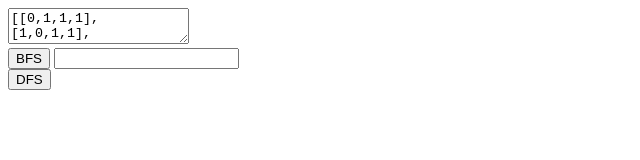
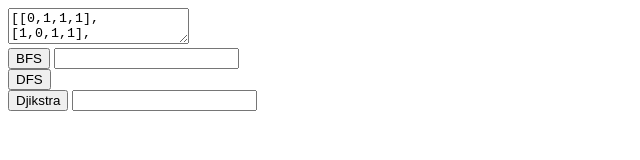
Before and after one commit to Valdeminas/Graph, a plain HTML site: page index.html in a window 1280 px wide. Shown: the whole page, without its empty margins (0-640 px from the left). Drawn offline with Linux system fonts and the light colour scheme.

Commit message:
Added Djikstra

```diff
--- a/graph.js
+++ b/graph.js
@@ -1,11 +1,17 @@
 function Node(index){
     this.id=index;
     this.adjacent=[];
+    this.edges={};
     this.color="W";
     this.parent=null;
     this.distance=null;
     this.start=null;
     this.end=null;
+};
+
+function Edge(to,weight){
+    this.to=to;
+    this.weight=weight;
 };
 
 var graph={
@@ -20,8 +26,9 @@ var graph={
         input.forEach(function(element,index,array) {
             node=this.get(index);
             element.forEach(function(element2,index2,array2) {
-                if(index!=index2 && element2==1){
+                if(index!=index2 && element2>=1){
                     node.adjacent.push(index2);
+                    node.edges[index2]=element2;
                 }
             }, this);
         }, this);
@@ -41,6 +48,7 @@ var graph={
         }, this);
     },
     nodes:[],
+    edges:[],
     get:function(id){
         return this.nodes.filter(node=>node.id==id)[0];
     },
@@ -76,6 +84,35 @@ var graph={
             }
         }, this);
     },
+    Djikstra:function(id){
+        this.reset();
+        var v=this.get(id);
+        v.distance=0;
+        var Q=this.nodes.slice();
+        var S=[];
+        while(Q.length!=0){
+            var u=null;
+            var u_index=-1;
+            Q.forEach(function(element,index) {
+                    if(u==null || (element.distance!=null && element.distance<u.distance)){
+                        u=element;
+                        u_index=index;
+                    }
+            }, this);
+            Q.splice(u_index,1);
+            S.push(u);
+            u.adjacent.forEach(function(element){
+                w=this.get(element);
+                this.relax(u,w);
+            },this);
+        }
+    },
+    relax:function(from,to){
+        if(to.distance==null || to.distance>from.distance+from.edges[to.id]){
+            to.distance=from.distance+from.edges[to.id];
+            to.parent=from.id;
+        }
+    },
     visit:function(node){
         node.color="G";
         this.time=this.time+1;
--- a/index.html
+++ b/index.html
@@ -8,11 +8,15 @@
 [1,1,0,1],
 [1,1,1,0]]</textarea>
     <div>
-      <button onclick="graph.import(JSON.parse(document.getElementById('input').value));graph.BFS(document.getElementById('start').value);graph.results();">BFS</button>
-      <input id="start" type="number">
+      <button onclick="graph.import(JSON.parse(document.getElementById('input').value));graph.BFS(document.getElementById('startBFS').value);graph.results();">BFS</button>
+      <input id="startBFS" type="number">
       </div>
       <div>
       <button onclick="graph.import(JSON.parse(document.getElementById('input').value));graph.DFS();graph.results();">DFS</button>
+    </div>
+    <div>
+      <button onclick="graph.import(JSON.parse(document.getElementById('input').value));graph.Djikstra(document.getElementById('startDjikstra').value);graph.results();">Djikstra</button>
+      <input id="startDjikstra" type="number">
     </div>
     <div id="output"></div>
     <script src="graph.js"></script>
```
